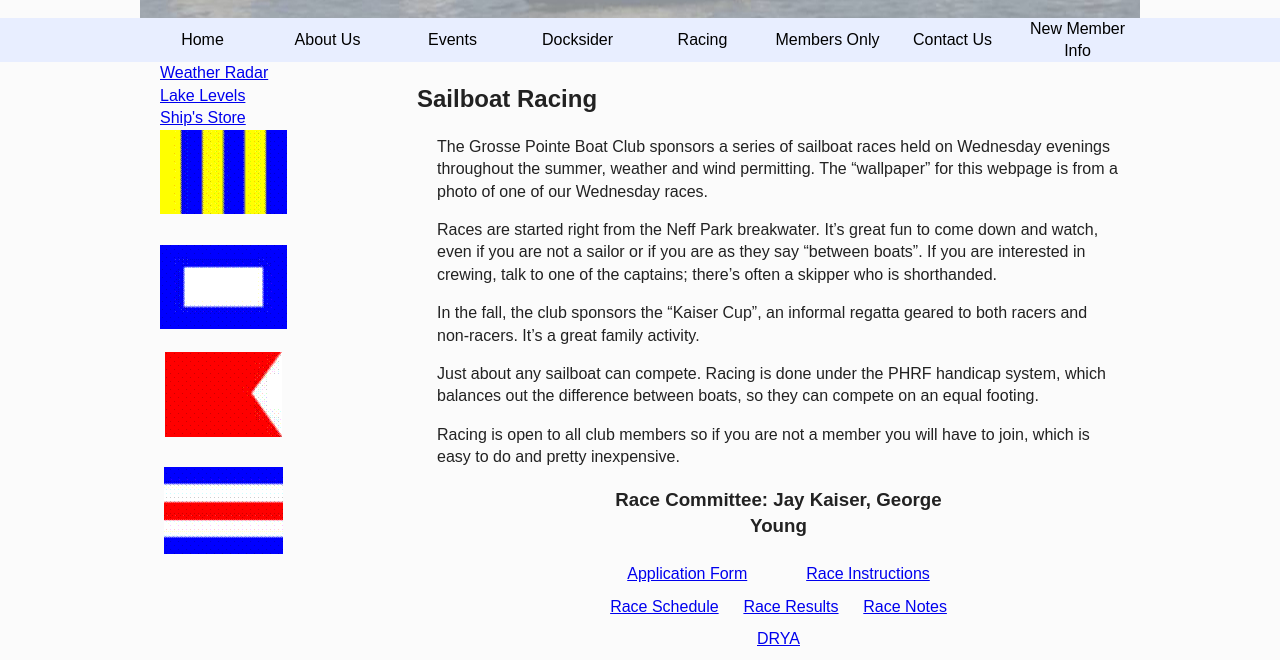
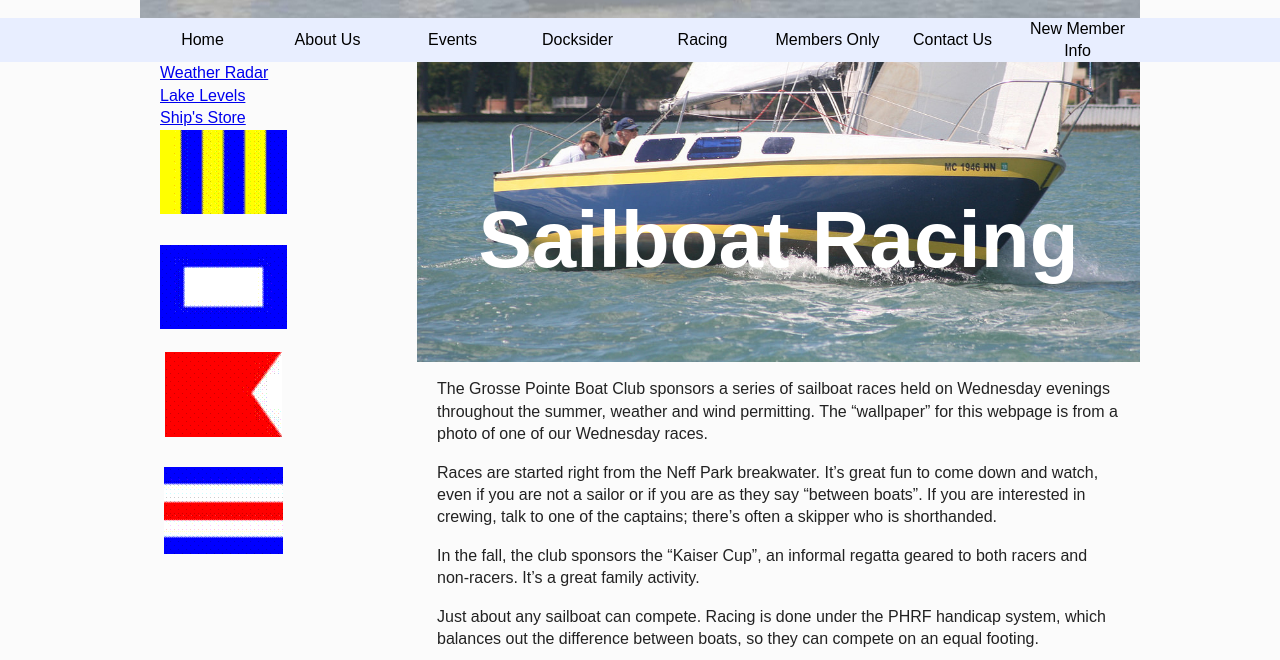
Before and after one commit to gpbc/gpbc.github.io, a plain HTML site: page racing.html in a window 1280 px wide. Shown: the part 140-800 px from the top of the page. Drawn offline with nearby package versions, Linux system fonts and the light colour scheme.

Commit message:
Added infoSplash to racing plus images.

```diff
--- a/racing.html
+++ b/racing.html
@@ -67,7 +67,9 @@
                 </div>
             </div>
             <div class="infoCol">
-                <h2>Sailboat Racing</h2>
+                <div class="infoSplash">
+                    <h2>Sailboat Racing</h2>
+                </div>
                 <p>The Grosse Pointe Boat Club sponsors a series of
                     sailboat races held on Wednesday evenings throughout
                     the summer, weather and wind permitting.
```
Also changed, not shown: img/partyPhoto.jpg (added), img/racing/secondWind.jpg (added), img/racing/secondWindCropped.jpg (added).
